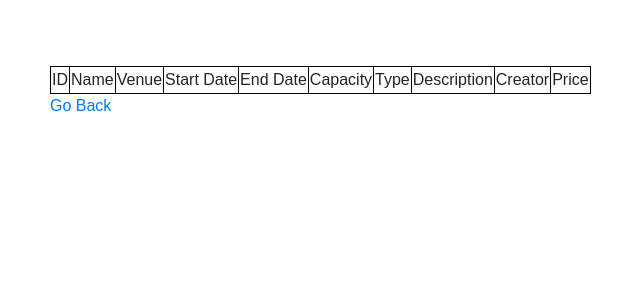
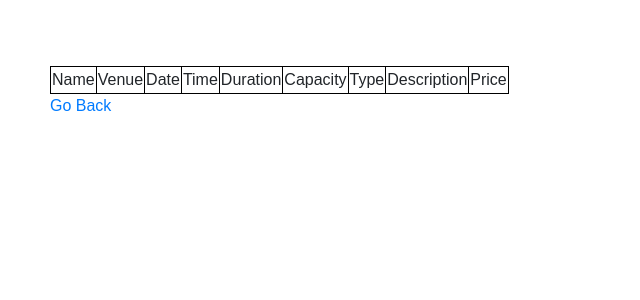
Before and after one commit to pcfu/UOWEventBookingSystem, a Flask app: page /event in a window 1280 px wide. Shown: the part 56-356 px from the top of the page, without its empty margins (0-640 px from the left). Run offline with Flask 2, Linux system fonts and the light colour scheme; data that the repository does not hold is empty; parts of the project's set-up code (start-up, migrations or seed data) failed here and were passed over; some libraries are stand-ins or nearby versions.

Commit message:
show_events in routes now passing aggregated event data

```diff
--- a/app/routes.py
+++ b/app/routes.py
@@ -1,8 +1,9 @@
+from dateutil.parser import parse
 from app import app, db
 from flask import render_template, flash, redirect, url_for
 from app.forms import MemberLoginForm, AdminLoginForm, RegistrationForm
 from flask_login import current_user, login_user, logout_user
-from app.models import User, Staff, Event
+from app.models import User, Staff, Event, EventSlot
 
 # url_for will ALWAYS be function name
 """
@@ -83,11 +84,21 @@ def register():
 
 @app.route('/event')
 def show_events():
-	data = Event.query.all()
-	return render_template('event.html', title='Events', rows=data)
+	records = db.session.query(Event, EventSlot).\
+		join(EventSlot, Event.event_id == EventSlot.event_id).all()
 
-#obsolete for now
-@app.route('/new_event')
-def new_event():
-	new_event_form = NewEventForm()
-	return render_template('event/new.html', form=new_event_form)
+	event_list = []
+	for row in records:
+		dt = parse(str(row.EventSlot.event_date))
+		event_list.append({ 'title' : row.Event.event_title,
+							'venue' : row.Event.venue,
+							'date' : dt.date(),
+							'time' : dt.time().strftime('%I:%M %p'),
+							'duration' : row.Event.duration,
+							'capacity' : row.Event.capacity,
+							'type': row.Event.event_type,
+							'desc': row.Event.description,
+							'price' : row.Event.price,
+							'slot_id' : row.EventSlot.slot_id })
+
+	return render_template('event.html', title='Events', event_list=event_list)
--- a/app/templates/event.html
+++ b/app/templates/event.html
@@ -3,29 +3,27 @@
 <br>
 <table>
   <tr>
-    <td>ID</td>
     <td>Name</td>
     <td>Venue</td>
-    <td>Start Date</td>
-    <td>End Date</td>
+    <td>Date</td>
+    <td>Time</td>
+    <td>Duration</td>
     <td>Capacity</td>
     <td>Type</td>
     <td>Description</td>
-    <td>Creator</td>
     <td>Price</td>
   </tr>
-  {% for data in rows %}
+  {% for event in event_list %}
   <tr>
-    <td>{{ data.event_id }}</a></td>
-    <td>{{ data.event_title }}</td>
-    <td>{{ data.venue }}</td>
-    <td>{{ data.date_start }}</td>
-    <td>{{ data.date_end }}</td>
-    <td>{{ data.capacity }}</td>
-    <td>{{ data.type }}</td>
-    <td>{{ data.description }}</td>
-    <td>{{ data.created_by }}</td>
-    <td>{{ data.price }}</td>
+    <td>{{ event['title'] }}</td>
+    <td>{{ event['venue'] }}</td>
+    <td>{{ event['date'] }}</td>
+    <td>{{ event['time'] }}</td>
+    <td>{{ event['duration'] }} hours</td>
+    <td>{{ event['capacity'] }}</td>
+    <td>{{ event['type'] }}</td>
+    <td>{{ event['desc'] }}</td>
+    <td>${{ event['price'] }}</td>
     <br>
   </tr>
   {% endfor %}
```
Also changed, not shown: app/csit214_database.db.
